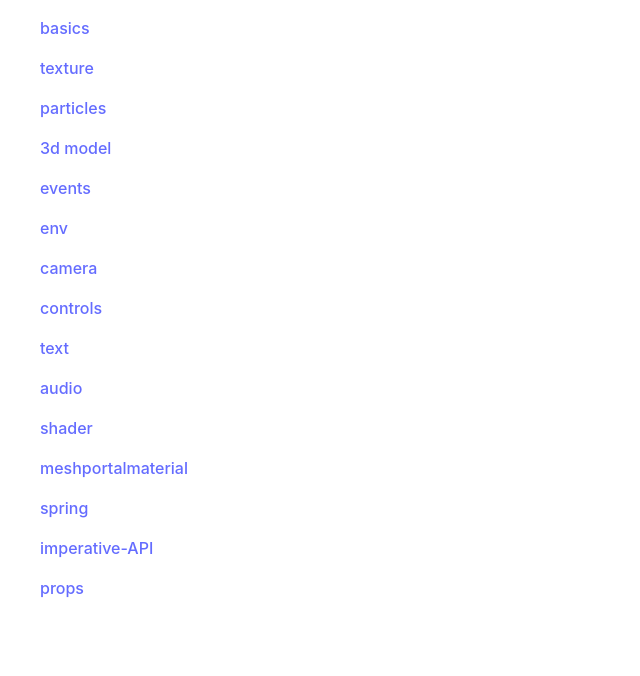
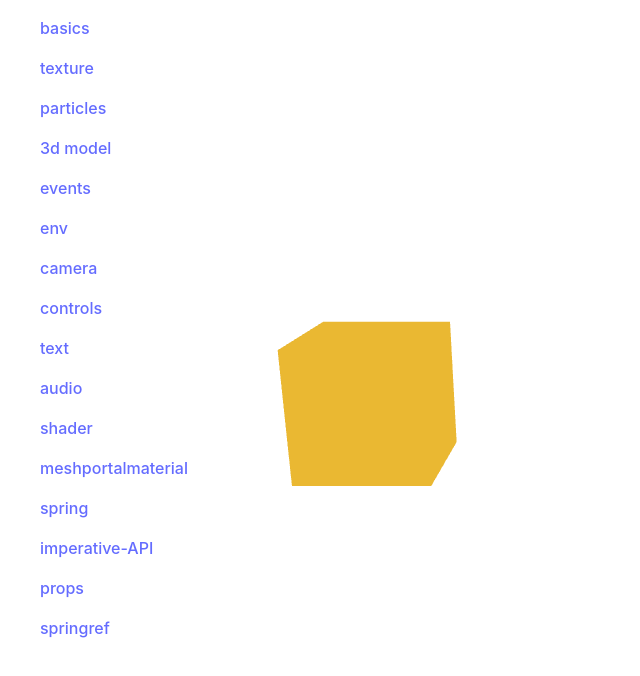
Before and after one commit to Shanyik/udemy-threejs, a React (Vite) app in the folder Section-2/: page /springref in a window 1280 px wide. Shown: the top 676 px of the page, without its empty margins (0-640 px from the left). Built offline with nearby package versions, Linux system fonts and the light colour scheme; no server answers.

Commit message:
Section 4 - part 4 done

```diff
--- a/Section-2/src/App.jsx
+++ b/Section-2/src/App.jsx
@@ -20,6 +20,7 @@ import MeshPortalMaterialPage from './pages/MeshPortalMaterialPage';
 import SpringPage from './pages/SpringPage';
 import ImperativeAPI from './pages/ImperativeAPI';
 import PropsPage from './pages/PropsPage';
+import SpringRefPage from './pages/SpringRefPage';
 
 function App() {
   return (
@@ -110,6 +111,11 @@ function App() {
               <Link to="/props">props</Link>
             </p>
           </ul>
+          <ul>
+            <p>
+              <Link to="/springref">springref</Link>
+            </p>
+          </ul>
         </nav>
       </div>
       <Routes>
@@ -140,6 +146,10 @@ function App() {
           element={<ImperativeAPI />}
         />
         <Route path="/props" element={<PropsPage />} />
+        <Route
+          path="/springref"
+          element={<SpringRefPage />}
+        />
       </Routes>
     </Router>
   );
--- /dev/null
+++ b/Section-2/src/pages/SpringRefPage.jsx
@@ -0,0 +1,22 @@
+import React from 'react';
+import { Canvas } from '@react-three/fiber';
+import SpringRefComponent from './components/SpringRefComponent';
+
+const SpringRefPage = () => {
+  return (
+    <>
+      <Canvas
+        camera={{
+          fov: 45,
+          near: 0.1,
+          far: 100,
+          position: [0, 2, 7],
+        }}
+      >
+        <SpringRefComponent />
+      </Canvas>
+    </>
+  );
+};
+
+export default SpringRefPage;
--- /dev/null
+++ b/Section-2/src/pages/components/SpringRefComponent.jsx
@@ -0,0 +1,50 @@
+import React from 'react';
+import {
+  a,
+  useSpring,
+  useSpringRef,
+} from '@react-spring/three';
+
+const SpringRefComponent = () => {
+  // const [spring, api] = useSpring(() => ({
+  //   from: { x: -2 },
+  // }));
+
+  const springRef = useSpringRef();
+
+  const spring = useSpring({
+    ref: springRef,
+    from: { x: -2 },
+  });
+
+  const clickHandler = () => {
+    springRef.start({
+      to: { x: 2 },
+      config: { duration: 5000 },
+    });
+  };
+
+  const pointerOverHandler = () => {
+    springRef.pause();
+  };
+
+  const pointerOutHandler = () => {
+    springRef.resume();
+  };
+
+  return (
+    <>
+      <a.mesh
+        position-x={spring.x}
+        onClick={clickHandler}
+        onPointerOver={pointerOverHandler}
+        onPointerOut={pointerOutHandler}
+      >
+        <boxGeometry />
+        <meshBasicMaterial color="orange" />
+      </a.mesh>
+    </>
+  );
+};
+
+export default SpringRefComponent;
```
